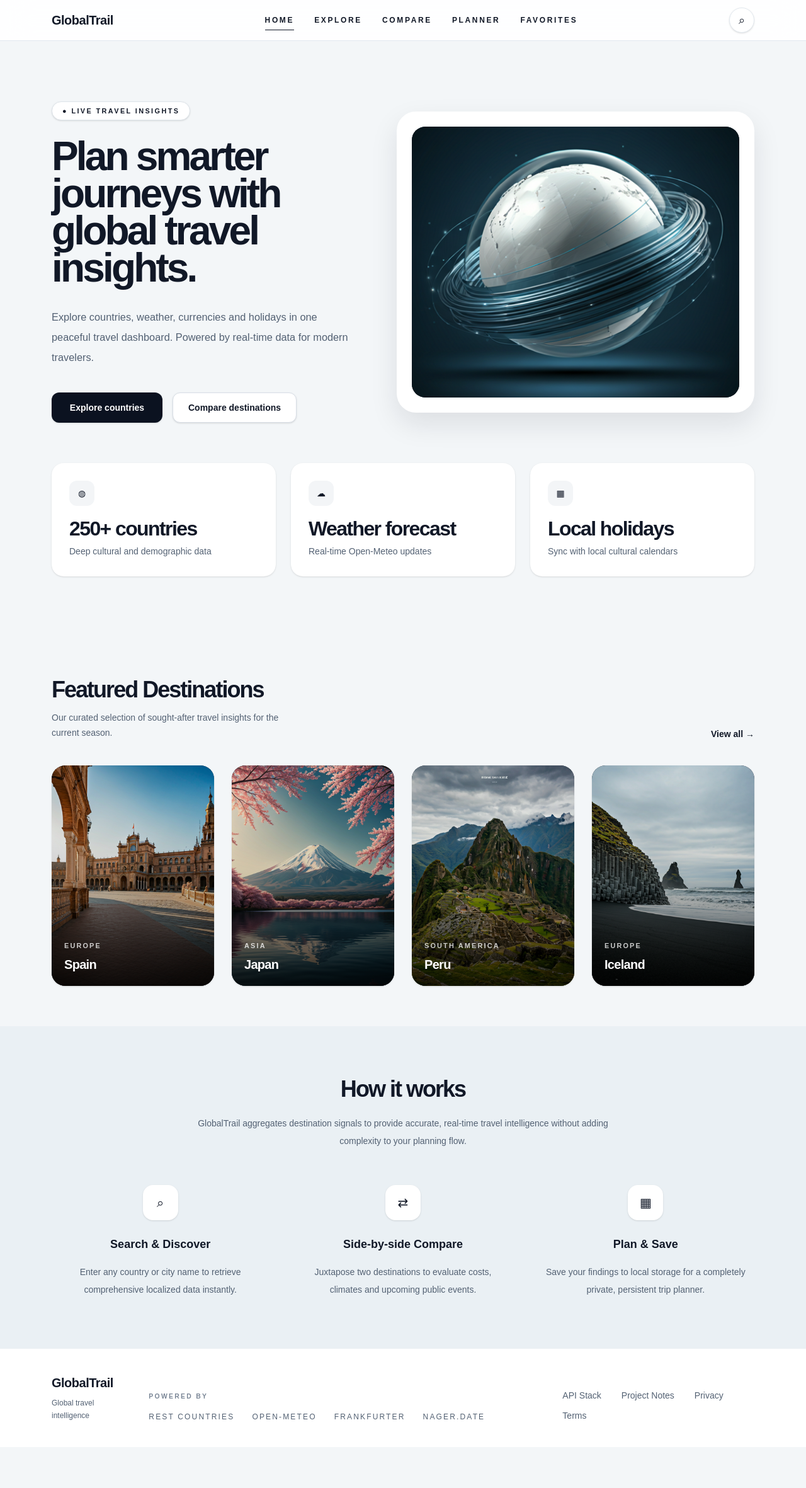
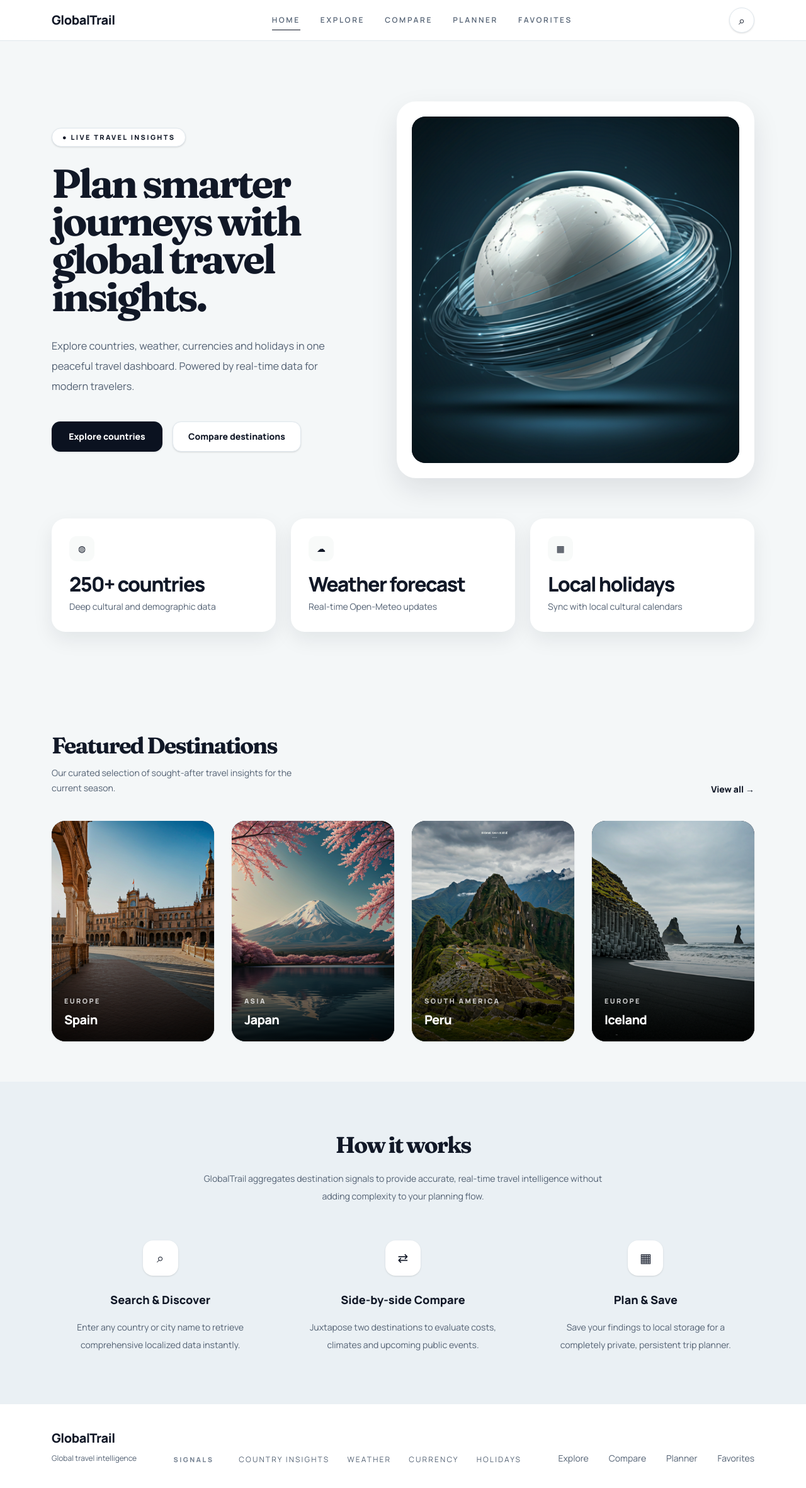
Before and after one commit to giordanap/globaltrail, a Next.js app: page / in a window 1280 px wide. Shown: the top 2362 px of the page at 63% size. Before the commit the page ends 2297 px from the top, so only its background shows below. Built offline with nearby package versions, Linux system fonts and the light colour scheme.

Commit message:
style: add calm travel design tokens

```diff
--- a/src/app/globals.css
+++ b/src/app/globals.css
@@ -1,44 +1,94 @@
 @import "tailwindcss";
 
 :root {
-  --background: #f3f6f8;
+  --background: #f4f7f8;
   --foreground: #111827;
+
   --surface: #ffffff;
-  --surface-soft: #f5f7f8;
+  --surface-soft: #f8faf9;
   --surface-muted: #eaf0f4;
-  --border: #e2e8ef;
+  --surface-warm: #fbf6ee;
+
+  --border: #dfe7ed;
+  --border-strong: #c9d4dc;
+
   --muted: #7a8696;
   --muted-strong: #536173;
+
+  --cloud-white: #ffffff;
+  --warm-ivory: #fbf6ee;
+  --mist-blue: #dbeaf2;
+
   --deep-ocean: #0b4f75;
   --deep-ocean-strong: #08364f;
-  --mist-blue: #dbeaf2;
+
   --sage: #dfeee6;
   --sage-strong: #28634d;
+
   --sand: #efe3cf;
   --amber: #d99a3d;
   --terracotta: #c86f5e;
+
+  --slate: #64748b;
+  --forest: #1f4d3a;
+
+  --ink: #0b1220;
+  --ink-soft: #172033;
+
   --shadow-soft: 0 28px 80px rgb(17 24 39 / 0.12);
   --shadow-card: 0 18px 44px rgb(17 24 39 / 0.1);
+  --shadow-panel: 0 12px 32px rgb(17 24 39 / 0.08);
+
+  --radius-card: 1.35rem;
+  --radius-panel: 1.9rem;
+  --radius-control: 0.85rem;
 }
 
 @theme inline {
   --color-background: var(--background);
   --color-foreground: var(--foreground);
+
   --color-surface: var(--surface);
   --color-surface-soft: var(--surface-soft);
   --color-surface-muted: var(--surface-muted);
+  --color-surface-warm: var(--surface-warm);
+
   --color-border: var(--border);
+  --color-border-strong: var(--border-strong);
+
   --color-muted: var(--muted);
   --color-muted-strong: var(--muted-strong);
+
+  --color-cloud-white: var(--cloud-white);
+  --color-warm-ivory: var(--warm-ivory);
+  --color-mist-blue: var(--mist-blue);
+
   --color-deep-ocean: var(--deep-ocean);
   --color-deep-ocean-strong: var(--deep-ocean-strong);
-  --color-mist-blue: var(--mist-blue);
+
   --color-sage: var(--sage);
   --color-sage-strong: var(--sage-strong);
+
   --color-sand: var(--sand);
   --color-amber: var(--amber);
   --color-terracotta: var(--terracotta);
-  --font-sans: var(--font-geist-sans);
+
+  --color-slate: var(--slate);
+  --color-forest: var(--forest);
+
+  --color-ink: var(--ink);
+  --color-ink-soft: var(--ink-soft);
+
+  --shadow-soft: var(--shadow-soft);
+  --shadow-card: var(--shadow-card);
+  --shadow-panel: var(--shadow-panel);
+
+  --radius-card: var(--radius-card);
+  --radius-panel: var(--radius-panel);
+  --radius-control: var(--radius-control);
+
+  --font-sans: var(--font-manrope);
+  --font-serif: var(--font-fraunces);
   --font-mono: var(--font-geist-mono);
 }
 
@@ -48,18 +98,21 @@
 
 html {
   min-height: 100%;
-  background: var(--background);
+  background:
+    radial-gradient(circle at top left, rgb(219 234 242 / 0.6), transparent 34rem),
+    var(--background);
 }
 
 body {
   min-height: 100%;
-  background: var(--background);
+  background:
+    linear-gradient(180deg, rgb(255 255 255 / 0.35), transparent 32rem),
+    var(--background);
   color: var(--foreground);
-  font-family: Arial, Helvetica, sans-serif;
+  font-family: var(--font-manrope), Arial, Helvetica, sans-serif;
 }
 
 a {
-  color: inherit;
   text-decoration: none;
 }
 
@@ -71,11 +124,36 @@ select {
 }
 
 ::selection {
-  background: rgb(17 24 39 / 0.14);
+  background: rgb(11 79 117 / 0.16);
   color: var(--foreground);
 }
 
 :focus-visible {
-  outline: 3px solid rgb(17 24 39 / 0.2);
+  outline: 3px solid rgb(11 79 117 / 0.22);
   outline-offset: 3px;
 }
+
+.travel-heading {
+  font-family: var(--font-fraunces), Georgia, serif;
+  font-weight: 700;
+  letter-spacing: -0.055em;
+}
+
+.travel-label {
+  font-size: 0.68rem;
+  font-weight: 800;
+  letter-spacing: 0.22em;
+  text-transform: uppercase;
+}
+
+.travel-card {
+  border-radius: var(--radius-card);
+  background: var(--surface);
+  box-shadow: var(--shadow-panel);
+}
+
+.travel-panel {
+  border-radius: var(--radius-panel);
+  background: var(--surface);
+  box-shadow: var(--shadow-card);
+}
--- a/src/app/layout.tsx
+++ b/src/app/layout.tsx
@@ -1,12 +1,18 @@
 import type { Metadata } from "next";
-import { Geist, Geist_Mono } from "next/font/google";
+import { Fraunces, Geist_Mono, Manrope } from "next/font/google";
 import { Footer } from "@/shared/components/layout/footer";
 import { Header } from "@/shared/components/layout/header";
 import "./globals.css";
 
-const geistSans = Geist({
-  variable: "--font-geist-sans",
+const manrope = Manrope({
+  variable: "--font-manrope",
   subsets: ["latin"],
+});
+
+const fraunces = Fraunces({
+  variable: "--font-fraunces",
+  subsets: ["latin"],
+  display: "swap",
 });
 
 const geistMono = Geist_Mono({
@@ -28,7 +34,7 @@ export default function RootLayout({
   return (
     <html
       lang="en"
-      className={`${geistSans.variable} ${geistMono.variable} h-full scroll-smooth antialiased`}
+      className={`${manrope.variable} ${fraunces.variable} ${geistMono.variable} h-full scroll-smooth antialiased`}
     >
       <body className="min-h-full bg-background text-foreground">
         <Header />
--- a/src/modules/home/components/featured-destinations-section.tsx
+++ b/src/modules/home/components/featured-destinations-section.tsx
@@ -4,11 +4,11 @@ import { featuredDestinations } from "@/modules/home/data/home-content";
 
 export function FeaturedDestinationsSection() {
   return (
-    <section id="destinations" className="bg-[#f3f6f8] py-16">
+    <section id="destinations" className="bg-background py-16">
       <Container>
         <div className="flex items-end justify-between gap-8">
           <div>
-            <h2 className="text-4xl font-black tracking-[-0.055em] text-foreground">
+            <h2 className="travel-heading text-4xl text-foreground">
               Featured Destinations
             </h2>
             <p className="mt-3 max-w-sm text-sm leading-6 text-muted-strong">
@@ -29,7 +29,7 @@ export function FeaturedDestinationsSection() {
           {featuredDestinations.map((destination) => (
             <article
               key={destination.country}
-              className="group relative h-[310px] overflow-hidden rounded-[1.35rem] bg-foreground shadow-sm md:h-[330px] lg:h-[350px]"
+              className="group relative h-[310px] overflow-hidden rounded-card bg-ink shadow-sm md:h-[330px] lg:h-[350px]"
             >
               <Image
                 src={destination.image}
@@ -42,7 +42,7 @@ export function FeaturedDestinationsSection() {
               <div className="absolute inset-0 bg-gradient-to-t from-black/78 via-black/18 to-transparent" />
 
               <div className="absolute bottom-5 left-5 right-5 text-white">
-                <p className="text-[0.68rem] font-black uppercase tracking-[0.2em] text-white/78">
+                <p className="travel-label text-white/78">
                   {destination.region}
                 </p>
                 <h3 className="mt-2 text-xl font-black tracking-[-0.035em]">
--- a/src/modules/home/components/hero-section.tsx
+++ b/src/modules/home/components/hero-section.tsx
@@ -1,20 +1,19 @@
 import Image from "next/image";
 import { ButtonLink } from "@/shared/components/ui/button-link";
 import { Container } from "@/shared/components/ui/container";
+import { Eyebrow } from "@/shared/components/ui/eyebrow";
 import { insightCards } from "@/modules/home/data/home-content";
 import { withBasePath } from "@/core/router/base-path";
 
 export function HeroSection() {
   return (
-    <section id="top" className="bg-[#f3f6f8]">
+    <section id="top" className="bg-background">
       <Container className="py-20 lg:py-24">
         <div className="grid gap-16 lg:grid-cols-[0.92fr_1.08fr] lg:items-center">
           <div>
-            <p className="mb-7 w-fit rounded-full border border-[#dfe5eb] bg-white px-4 py-1.5 text-[0.68rem] font-black uppercase tracking-[0.22em] text-foreground shadow-sm">
-              ● Live travel insights
-            </p>
+            <Eyebrow className="mb-7">● Live travel insights</Eyebrow>
 
-            <h1 className="max-w-[520px] text-[clamp(3rem,5vw,5.2rem)] font-black leading-[0.92] tracking-[-0.06em] text-foreground">
+            <h1 className="travel-heading max-w-[560px] text-[clamp(3rem,5vw,5.2rem)] leading-[0.94] text-foreground">
               Plan smarter journeys with global travel insights.
             </h1>
 
@@ -34,8 +33,8 @@ export function HeroSection() {
           </div>
 
           <div className="flex justify-center lg:justify-end">
-            <article className="w-full max-w-[590px] rounded-[1.9rem] bg-white p-6 shadow-[0_18px_44px_rgba(15,23,42,0.10)]">
-              <div className="relative h-[390px] overflow-hidden rounded-[1.35rem] bg-[#0b1220] sm:h-[420px] lg:h-[430px]">
+            <article className="travel-panel w-full max-w-[590px] p-6">
+              <div className="relative h-[470px] overflow-hidden rounded-card bg-ink sm:h-[510px] lg:h-[550px]">
                 <Image
                   src={withBasePath("/images/globaltrail/hero-globe.webp")}
                   alt="Abstract globe representing global travel insights"
@@ -51,11 +50,8 @@ export function HeroSection() {
 
         <div className="mt-16 grid gap-6 md:grid-cols-3">
           {insightCards.map((card) => (
-            <article
-              key={card.value}
-              className="rounded-[1.2rem] bg-white p-7 shadow-sm"
-            >
-              <div className="grid size-10 place-items-center rounded-xl bg-[#f3f5f7] text-sm text-foreground">
+            <article key={card.value} className="travel-card p-7">
+              <div className="grid size-10 place-items-center rounded-xl bg-surface-soft text-sm text-foreground">
                 {card.icon}
               </div>
 
--- a/src/modules/home/components/how-it-works-section.tsx
+++ b/src/modules/home/components/how-it-works-section.tsx
@@ -3,10 +3,10 @@ import { howItWorksSteps } from "@/modules/home/data/home-content";
 
 export function HowItWorksSection() {
   return (
-    <section id="compare" className="bg-[#eaf0f4] py-20">
+    <section id="compare" className="bg-surface-muted py-20">
       <Container>
         <div className="mx-auto max-w-2xl text-center">
-          <h2 className="text-4xl font-black tracking-[-0.055em] text-foreground">
+          <h2 className="travel-heading text-4xl text-foreground">
             How it works
           </h2>
           <p className="mt-5 text-sm leading-7 text-muted-strong">
@@ -19,7 +19,7 @@ export function HowItWorksSection() {
         <div className="mt-14 grid gap-10 md:grid-cols-3">
           {howItWorksSteps.map((step) => (
             <article key={step.title} className="text-center">
-              <div className="mx-auto grid size-14 place-items-center rounded-2xl bg-white text-xl shadow-sm">
+              <div className="mx-auto grid size-14 place-items-center rounded-2xl bg-surface text-xl shadow-sm">
                 {step.icon}
               </div>
               <h3 className="mt-6 text-lg font-black text-foreground">
--- a/src/shared/components/layout/footer.tsx
+++ b/src/shared/components/layout/footer.tsx
@@ -1,32 +1,36 @@
 import { Container } from "@/shared/components/ui/container";
 
-const footerLinks = ["API Stack", "Project Notes", "Privacy", "Terms"];
+const footerLinks = ["Explore", "Compare", "Planner", "Favorites"];
+
+const destinationSignals = [
+  "Country insights",
+  "Weather",
+  "Currency",
+  "Holidays",
+];
 
 export function Footer() {
   return (
-    <footer className="bg-white">
+    <footer className="bg-surface">
       <Container className="flex flex-col gap-8 py-10 md:flex-row md:items-end md:justify-between">
         <div>
           <p className="text-xl font-black tracking-tight text-foreground">
             GlobalTrail
           </p>
-          <p className="mt-2 max-w-[140px] text-xs leading-5 text-muted-strong">
+          <p className="mt-2 max-w-[150px] text-xs leading-5 text-muted-strong">
             Global travel intelligence
           </p>
         </div>
 
         <div className="flex flex-wrap gap-x-10 gap-y-4">
           <div>
-            <p className="text-[0.65rem] font-black uppercase tracking-[0.22em] text-muted">
-              Powered by
-            </p>
+            <p className="travel-label text-muted">Signals</p>
           </div>
 
           <div className="flex flex-wrap gap-x-7 gap-y-3 text-xs uppercase tracking-[0.18em] text-muted-strong">
-            <span>REST Countries</span>
-            <span>Open-Meteo</span>
-            <span>Frankfurter</span>
-            <span>Nager.Date</span>
+            {destinationSignals.map((signal) => (
+              <span key={signal}>{signal}</span>
+            ))}
           </div>
         </div>
 
--- a/src/shared/components/layout/header.tsx
+++ b/src/shared/components/layout/header.tsx
@@ -3,7 +3,7 @@ import { Container } from "@/shared/components/ui/container";
 
 export function Header() {
   return (
-    <header className="sticky top-0 z-40 border-b border-border bg-white/90 backdrop-blur-xl">
+    <header className="sticky top-0 z-40 border-b border-border bg-surface/90 backdrop-blur-xl">
       <Container className="flex min-h-16 items-center justify-between">
         <a
           href="#top"
@@ -33,7 +33,7 @@ export function Header() {
 
         <a
           href="#destinations"
-          className="hidden size-10 place-items-center rounded-full border border-border bg-white text-foreground shadow-sm transition hover:border-foreground md:grid"
+          className="hidden size-10 place-items-center rounded-full border border-border bg-surface text-foreground shadow-sm transition hover:border-border-strong md:grid"
           aria-label="Search destinations"
         >
           <span className="text-lg leading-none">⌕</span>
@@ -41,7 +41,7 @@ export function Header() {
 
         <a
           href="#destinations"
-          className="grid size-10 place-items-center rounded-full border border-border bg-white text-foreground shadow-sm md:hidden"
+          className="grid size-10 place-items-center rounded-full border border-border bg-surface text-foreground shadow-sm md:hidden"
           aria-label="Open navigation"
         >
           <span className="text-lg leading-none">☰</span>
--- a/src/shared/components/ui/button-link.tsx
+++ b/src/shared/components/ui/button-link.tsx
@@ -18,22 +18,20 @@ export function ButtonLink({
     <a
       href={href}
       className={cn(
-        "inline-flex min-h-12 min-w-44 items-center justify-center rounded-xl px-6 text-sm font-extrabold transition",
-        "focus-visible:outline focus-visible:outline-4 focus-visible:outline-offset-4 focus-visible:outline-foreground/20",
+        "inline-flex min-h-12 min-w-44 items-center justify-center rounded-control px-6 text-sm font-extrabold transition",
+        "focus-visible:outline focus-visible:outline-4 focus-visible:outline-offset-4 focus-visible:outline-deep-ocean/20",
         variant === "primary" &&
-          "bg-[#0b1220] !text-white shadow-sm hover:bg-[#172033]",
+          "bg-ink !text-white shadow-sm hover:bg-ink-soft",
         variant === "secondary" &&
-          "border border-[#d8dee6] bg-white text-[#111827] shadow-sm hover:border-[#111827]/30",
+          "border border-border bg-surface text-foreground shadow-sm hover:border-border-strong hover:bg-surface-soft",
         className,
       )}
-      style={variant === "primary" ? { color: "#ffffff" } : undefined}
     >
       <span
         className={cn(
           "leading-none",
           variant === "primary" ? "!text-white" : "text-current",
         )}
-        style={variant === "primary" ? { color: "#ffffff" } : undefined}
       >
         {children}
       </span>
--- a/src/shared/components/ui/eyebrow.tsx
+++ b/src/shared/components/ui/eyebrow.tsx
@@ -10,7 +10,7 @@ export function Eyebrow({ children, className }: EyebrowProps) {
   return (
     <p
       className={cn(
-        "w-fit rounded-full bg-sage px-4 py-2 text-xs font-black uppercase tracking-[0.24em] text-sage-strong",
+        "travel-label w-fit rounded-full border border-border bg-surface px-4 py-1.5 text-foreground shadow-sm",
         className,
       )}
     >
```
